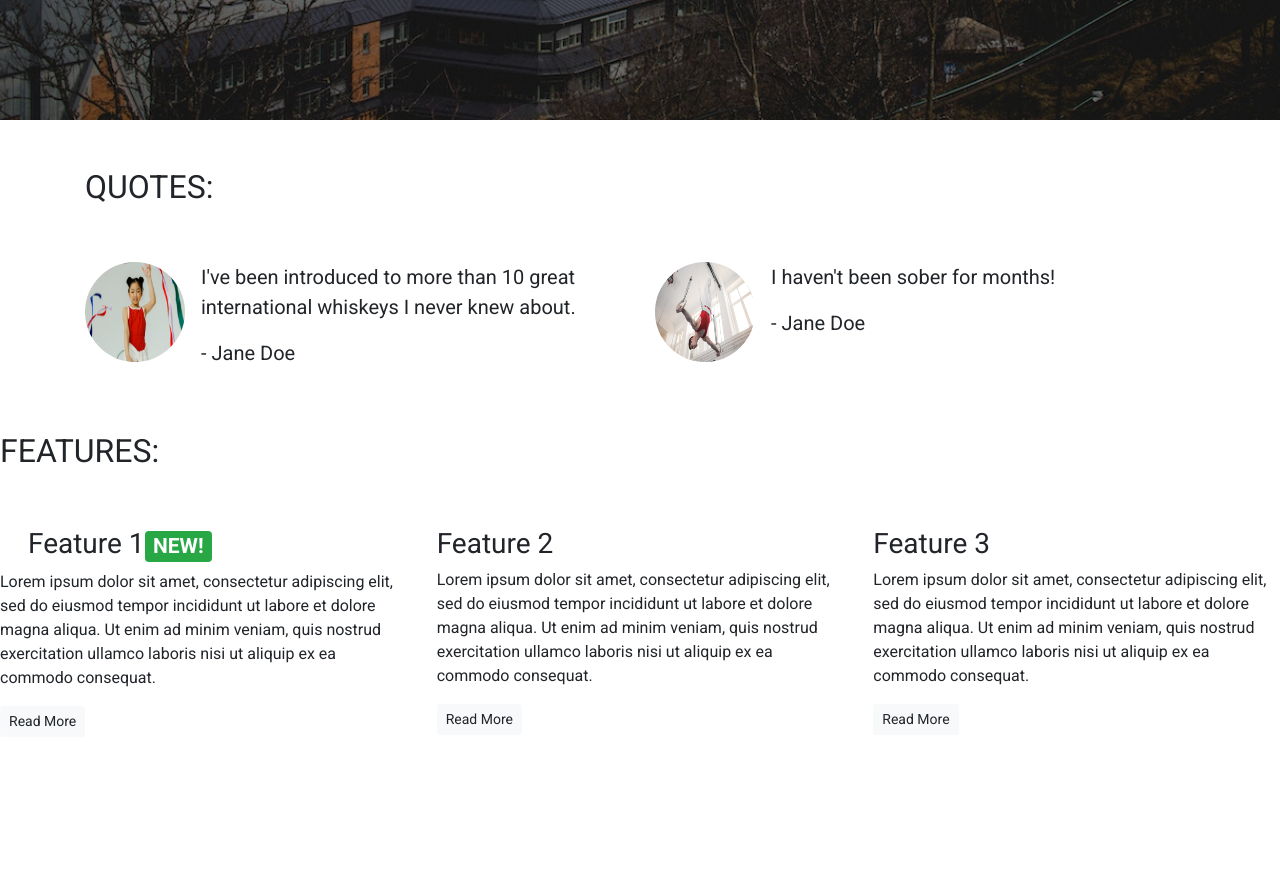
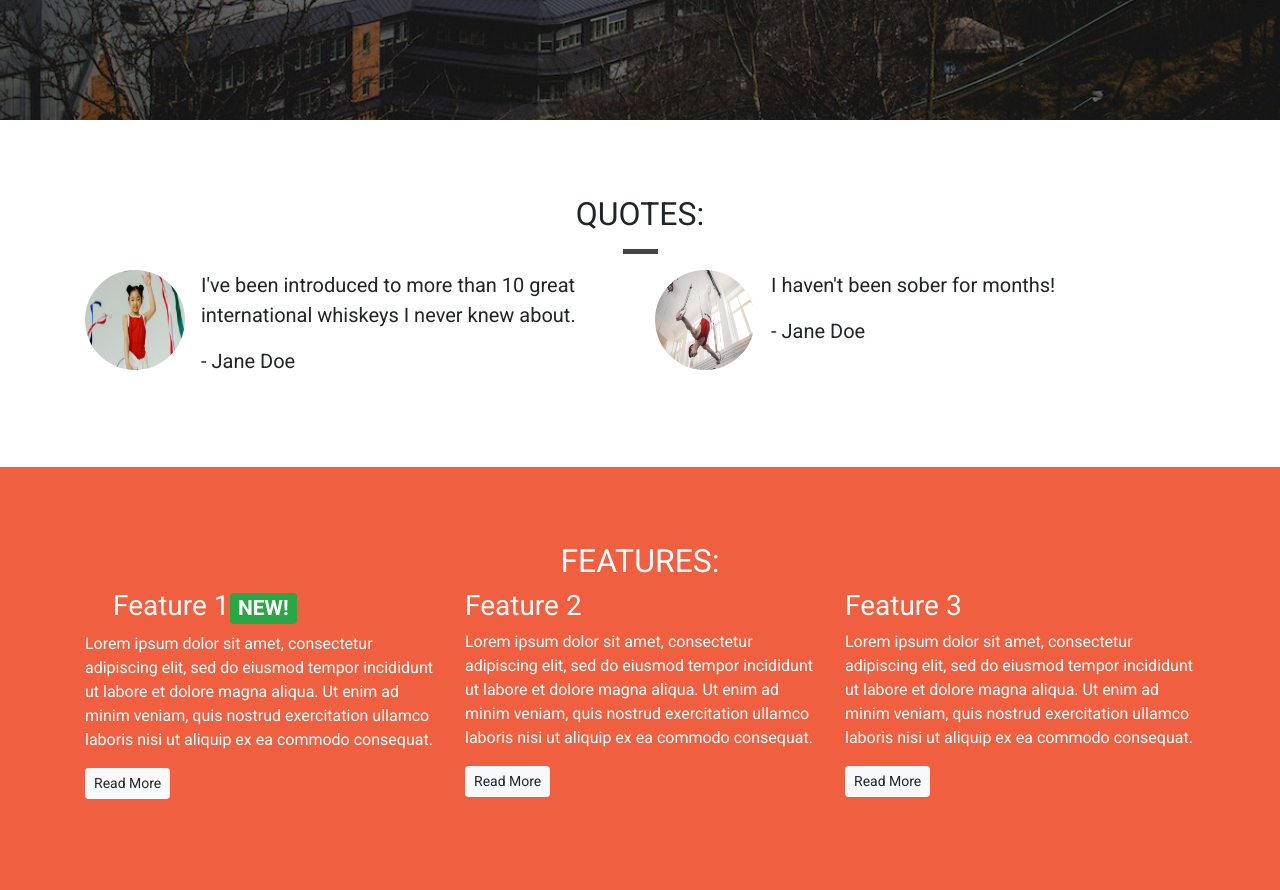
Before and after one commit to Myekman/bootstrap, a plain HTML site: page index.html in a window 1280 px wide. Shown: the part 680-1570 px from the top of the page. Before the commit the page ends 1433 px from the top, so only its background shows below. Drawn offline with nearby package versions, Linux system fonts and the light colour scheme.

Commit message:
add css to qutoes and features

```diff
--- a/css/style.css
+++ b/css/style.css
@@ -103,6 +103,12 @@ body {
     height: 5px;
     border: 0;
     background-color: white;
+
+}
+
+.block-divider--short {
+    width: 35px;
+    background-color: #444
 }
 
 
@@ -134,3 +140,32 @@ body {
     border-color: #df4929;
     color: white;
 }
+
+/* Page Headers */
+
+.page-header {
+    margin-bottom: 0;
+    border-bottom: 0;
+    text-align: center;
+}
+
+.page-header h2 {
+    margin-top: 0;
+
+}
+
+/* content containers */
+
+.content-container {
+    padding-top: 75px;
+    padding-bottom: 75px;
+}
+
+.container-wrapper {
+
+}
+
+.container-wrapper--red {
+    background-color: #f05f40;
+    color: white;
+}
--- a/index.html
+++ b/index.html
@@ -55,15 +55,6 @@
         </nav>
     </div>
 
-    <!-- <div class="container alert-container">
-        <div class="row d-none d-sm-block">
-            <div class="col-12">
-                <div class="alert alert-warning">
-                    <strong>Sale Now On!</strong> We've got a sale on. Get a 12 month subscription for the price of 6! <a href="">See here for more details</a>
-                </div>
-            </div>
-        </div>
-    </div> -->
         <!-- Callout -->
     <div class="container-fluid callout-container">
         <div class="opaque-overlay">&nbsp;</div>
@@ -86,11 +77,13 @@
 
 
         <!-- Quotes -->
-    <div class="container quotes-container">
+<div class="container-wrapper">
+    <div class="container quotes-container content-container">
         <section class="quotes">
             <div class="row">
-                <div class="col-12 my-5">
+                <div class="col-12 page-header">
                     <h2 class="text-uppercase">Quotes:</h2>
+                    <hr class="block-divider block-divider--short">
                 </div>
             </div>
             <div class="row">
@@ -123,13 +116,15 @@
         </div>
         </section>
     </div>
+</div>
         <!-- /.quotes -->
 
         <!-- Features -->
-    <div class="features-container">
+        <div class="container-wrapper container-wrapper--red">
+    <div class="container features-container content-container">
         <section class="features">
         <div class="row">
-            <div class="col-12 my-5">
+            <div class="col-12 page-header">
                 <h2 class="text-uppercase">Features:</h2>
             </div>
         </div>
@@ -158,6 +153,7 @@
                 </div>
         </section>
     </div>
+</div>
 
         <!-- /.features -->
 
```
